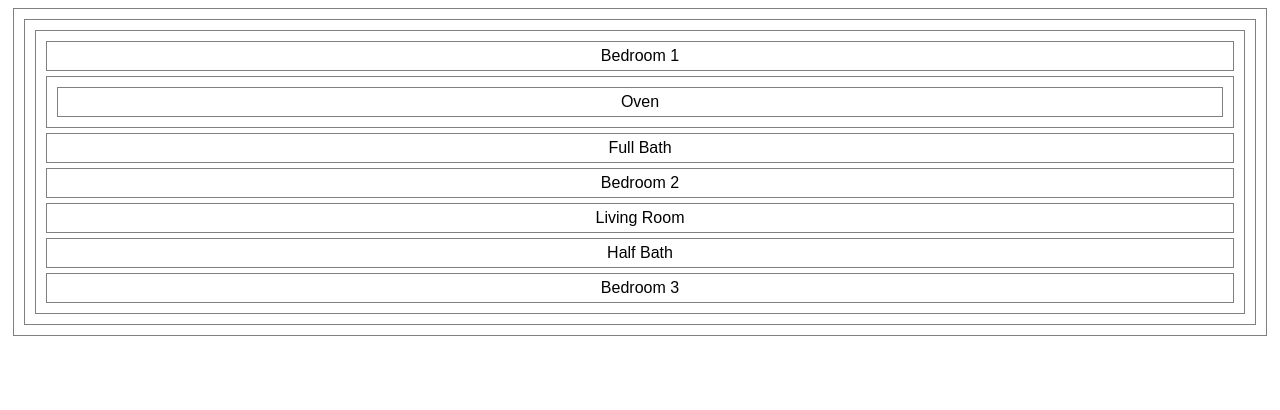
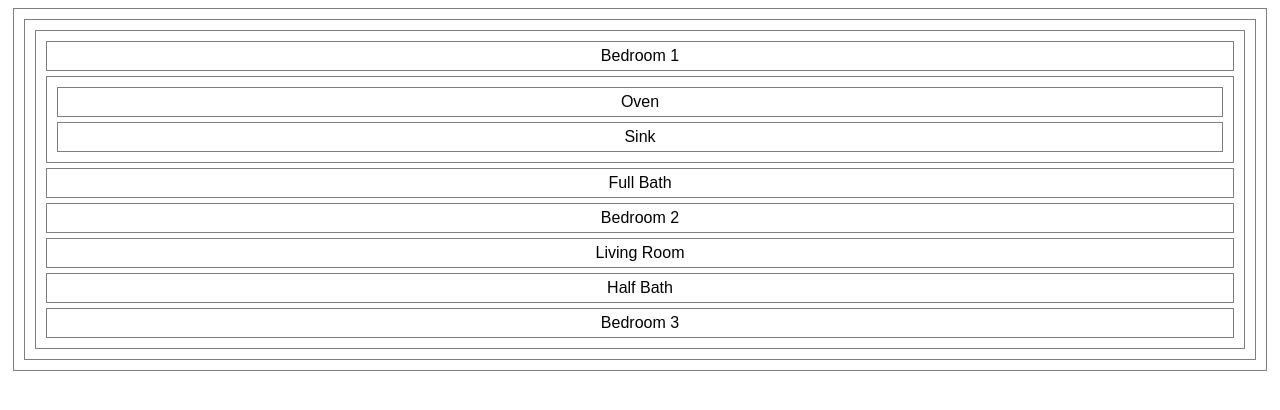
Before and after one commit to una-ada/react-floorplan, a React (Create React App) app: page / in a window 1280 px wide. Shown: the top 410 px of the page. Built offline with nearby package versions, Linux system fonts and the light colour scheme.

Commit message:
feat(comp): add Sink

```diff
--- a/src/Kitchen.js
+++ b/src/Kitchen.js
@@ -1,9 +1,11 @@
 import React from 'react';
 import Oven from './Oven';
+import Sink from './Sink';
 
 const Kitchen = props => (
   <div className="Kitchen">
     <Oven />
+    <Sink />
   </div>
 );
 
--- /dev/null
+++ b/src/Sink.js
@@ -0,0 +1,5 @@
+import React from 'react';
+
+const Sink = props => <div className="Sink">Sink</div>;
+
+export default Sink;
```
